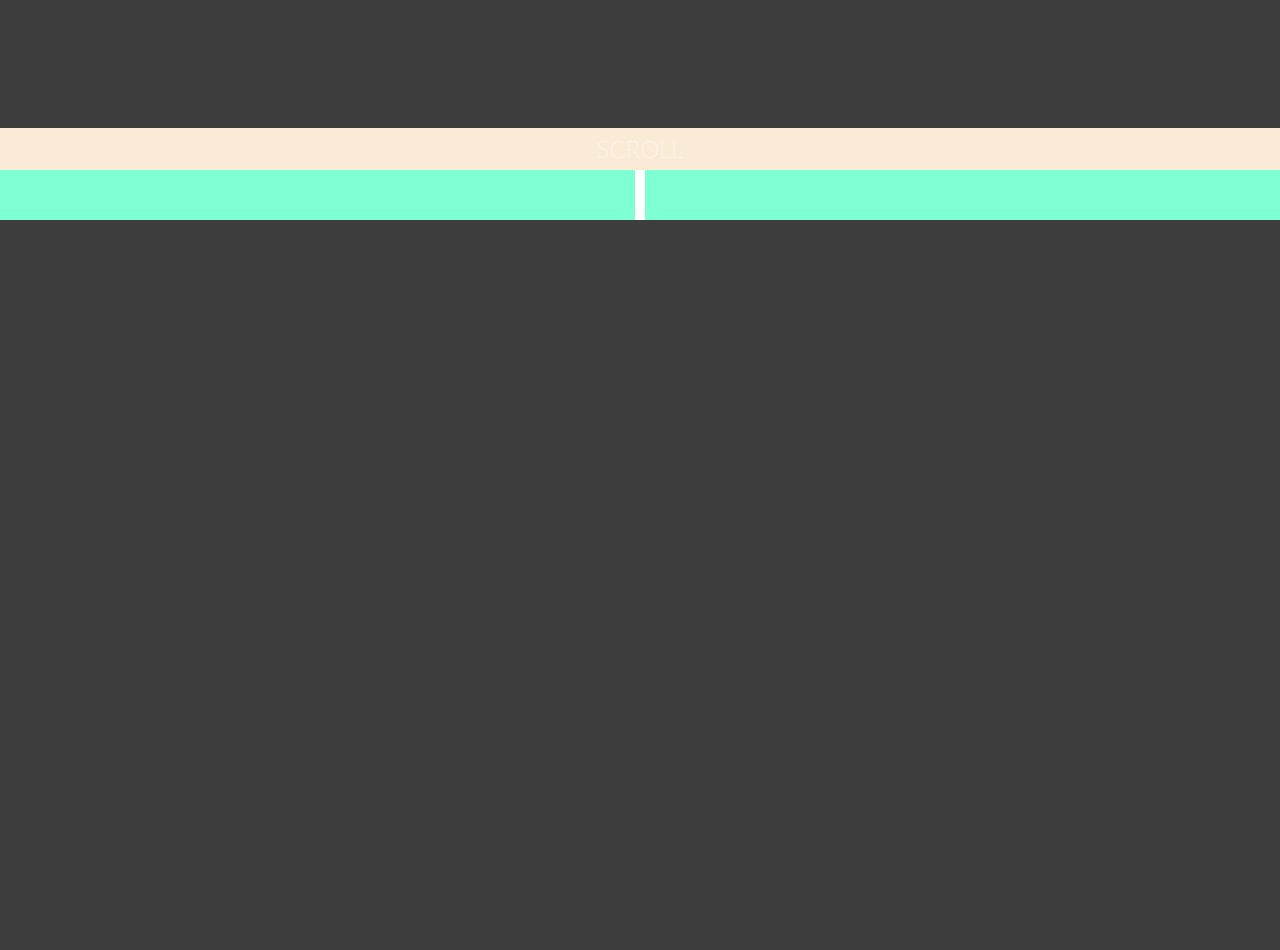
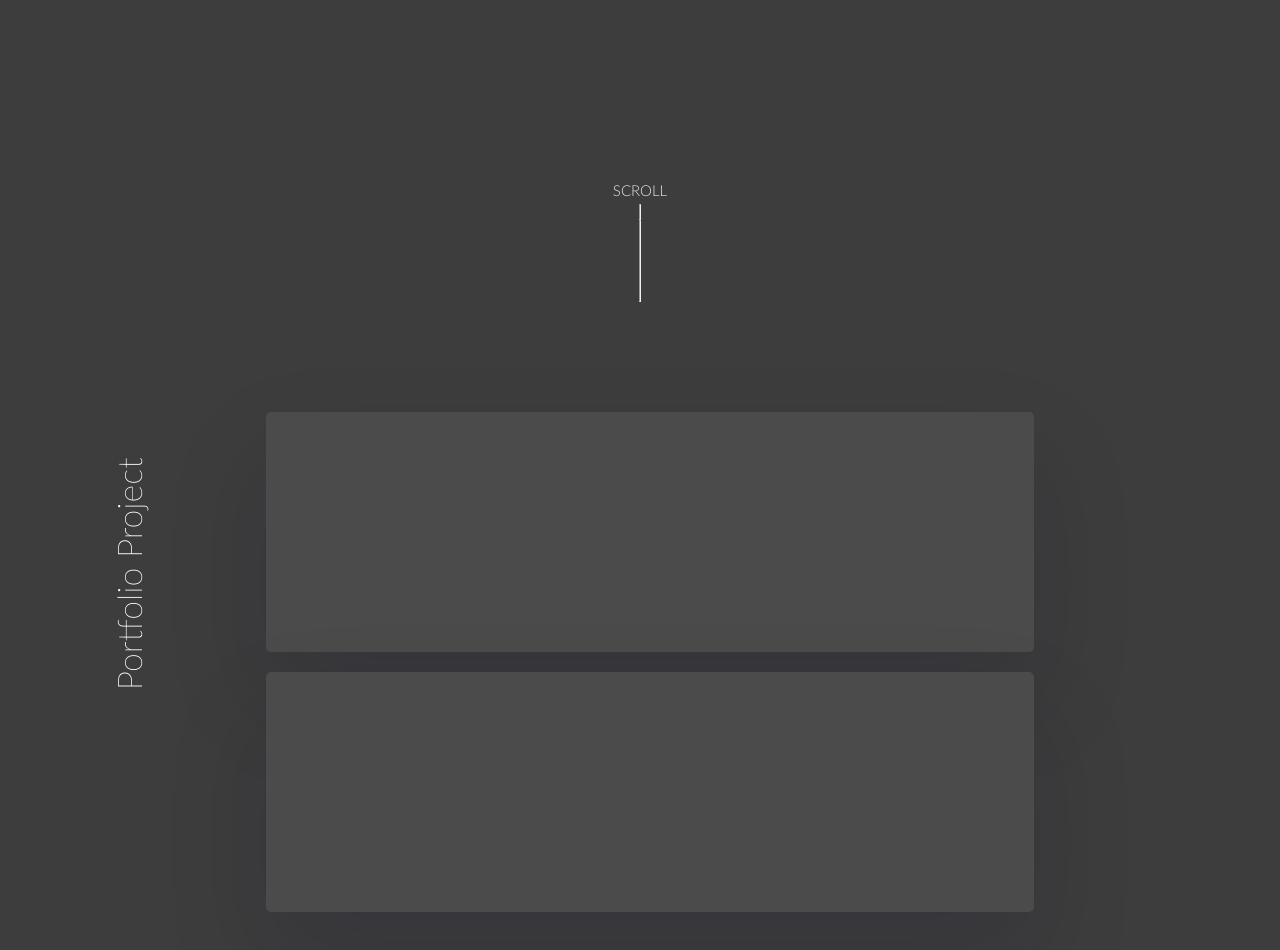
Before and after one commit to Haile-08/react_portfolio, a React (Vite) app: page / in a window 1280 px wide. Shown: the part 580-1530 px from the top of the page. Before the commit the page ends 800 px from the top, so only its background shows below. Built offline with nearby package versions, Linux system fonts and the light colour scheme.

Commit message:
Add project demo layout

```diff
--- a/src/App.tsx
+++ b/src/App.tsx
@@ -4,6 +4,7 @@ import Home from "./components/Home/Home";
 import Navigation from "./components/Navigation/Navigation";
 import { motion, AnimatePresence } from "framer-motion";
 import NavBar from "./components/NavBar/NavBar";
+import Project from "./components/Project/Project";
 
 function App() {
   const [open, setOpen] = useState<boolean>(false);
@@ -27,6 +28,7 @@ function App() {
       {open ? null : (
         <div className="app">
           <Home />
+          <Project />
         </div>
       )}
     </>
--- a/src/components/Home/Home.css
+++ b/src/components/Home/Home.css
@@ -42,7 +42,6 @@
 
 .home-scroll {
     padding: 0;
-    background-color: aqua;
 }
 
 .home-scroll-text {
@@ -50,9 +49,8 @@
     justify-content: center;
     align-items: center;
     margin: 0;
-    background-color: antiquewhite;
-    font-family: lato-thin;
-    font-size: 24px;
+    font-family: lato-light;
+    font-size: 15px;
 }
 
 .home-scroll-text p{
@@ -64,11 +62,13 @@
     display: flex;
     justify-content: center;
     align-items: center;
-    background-color: aquamarine;
 }
 
 .line {
-    width: 10px;
-    height: 50px;
+    margin: 0;
+    padding: 0;
+    outline: none;
+    width: 0.9px;
+    height: 14px;
     background-color: #ffffff;
 }
--- a/src/components/Home/Home.tsx
+++ b/src/components/Home/Home.tsx
@@ -27,14 +27,21 @@ function Home() {
           </motion.div>
         </AnimatePresence>
       </div>
-      <div className="home-scroll">
+      <motion.div
+        className="home-scroll"
+        key="home-body-info"
+        initial="hidden"
+        animate="visible"
+        exit="leave"
+        variants={textvariants}
+      >
         <div className="home-scroll-text">
           <p>SCROLL</p>
         </div>
         <div className="home-scroll-line">
-          <div className="line"></div>
+          <hr className="line" />
         </div>
-      </div>
+      </motion.div>
     </div>
   );
 }
--- /dev/null
+++ b/src/components/Project/Project.css
@@ -0,0 +1,85 @@
+.project {
+    width: 100vw;
+    height: 100vh;
+    display: flex;
+    flex-direction: column;
+    background-color: #3d3d3d;
+}
+
+.project-scroll-line {
+    display: flex;
+    justify-content: center;
+    align-items: center;
+}
+
+.project-line {
+    margin: 0;
+    padding: 0;
+    outline: none;
+    width: 0.9px;
+    height: 10vh;
+    background-color: #ffffff;
+}
+
+.project-body {
+    width: 100vw;
+    height: 90vh;
+    display: flex;
+    flex-direction: row;
+}
+
+.project-title {
+    width: 20vw;
+    height: 60vh;
+    display: flex;
+    justify-content: center;
+    align-items: flex-start;
+    font-family: lato-thin;
+    color: #ffffff;
+    font-size: 34px;
+    padding-top: 130px;
+}
+
+.project-title p{
+    margin: 0;
+    padding: 0 ;
+    transform: rotate(-90deg) translate(-50%);
+
+}
+@media only screen and (max-width: 600px) {
+    .project-title {
+        width: 20vw;
+        height: 60vh;
+        font-family: lato-thin;
+        color: #ffffff;
+    }
+    .project-title p{
+        font-size: 15px;
+        transform: rotate(-90deg) translate(-50%);
+    }
+}
+
+.project-demo {
+    width: 80vw;
+    height: 90vh;
+    display: flex;
+    flex-direction: column;
+    justify-content: center;
+}
+
+.project-demo-1 {
+    width: 60vw;
+    height: 30vh;
+    background-color: #4b4b4b;
+    margin: 10px;
+    border-radius: 5px;
+    cursor: pointer;
+    box-shadow: rgba(17, 12, 46, 0.15) 0px 48px 100px 0px;}
+.project-demo-2 {
+    width: 60vw;
+    height: 30vh;
+    margin: 10px;
+    border-radius: 5px;
+    background-color: #4b4b4b;
+    cursor: pointer;
+    box-shadow: rgba(17, 12, 46, 0.15) 0px 48px 100px 0px;}
--- /dev/null
+++ b/src/components/Project/Project.tsx
@@ -0,0 +1,37 @@
+import "./Project.css";
+import { motion } from "framer-motion";
+
+function Project() {
+  return (
+    <div className="project">
+      <div className="project-scroll-line">
+        <hr className="project-line" />
+      </div>
+      <div className="project-body">
+        <div className="project-title">
+          <p>Portfolio Project</p>
+        </div>
+        <div className="project-demo">
+          <motion.div
+            className="project-demo-1"
+            whileHover={{
+              scale: 1.03,
+              textShadow: "0px 0px 4px gray",
+            }}
+            transition={{ delay: 0.1, duration: 0.3 }}
+          ></motion.div>
+          <motion.div
+            className="project-demo-2"
+            whileHover={{
+              scale: 1.03,
+              textShadow: "0px 0px 4px gray",
+            }}
+            transition={{ delay: 0.1, duration: 0.3 }}
+          ></motion.div>
+        </div>
+      </div>
+    </div>
+  );
+}
+
+export default Project;
```
